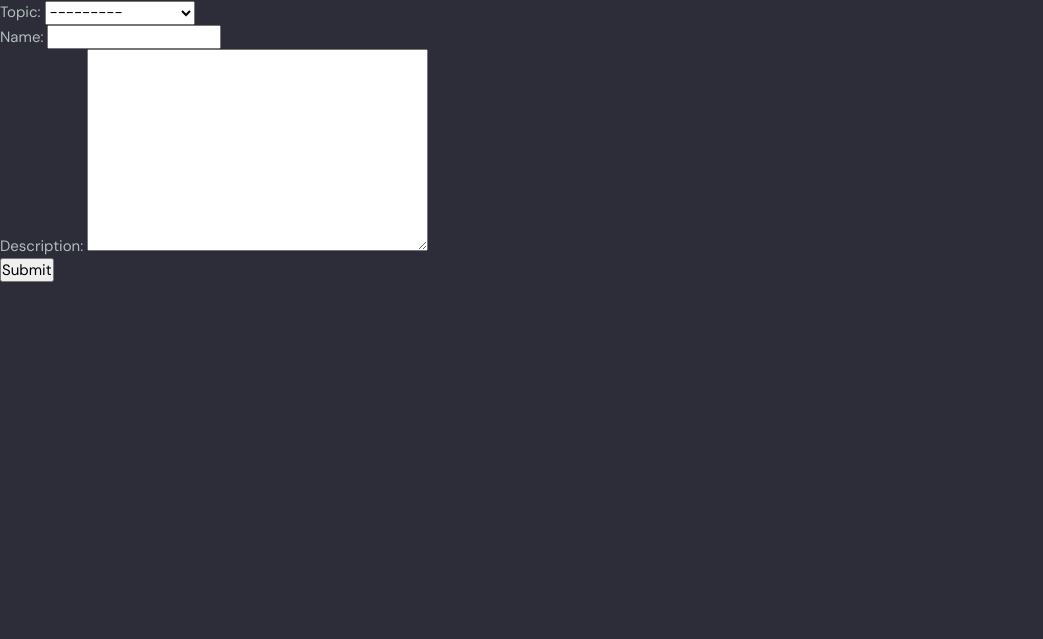
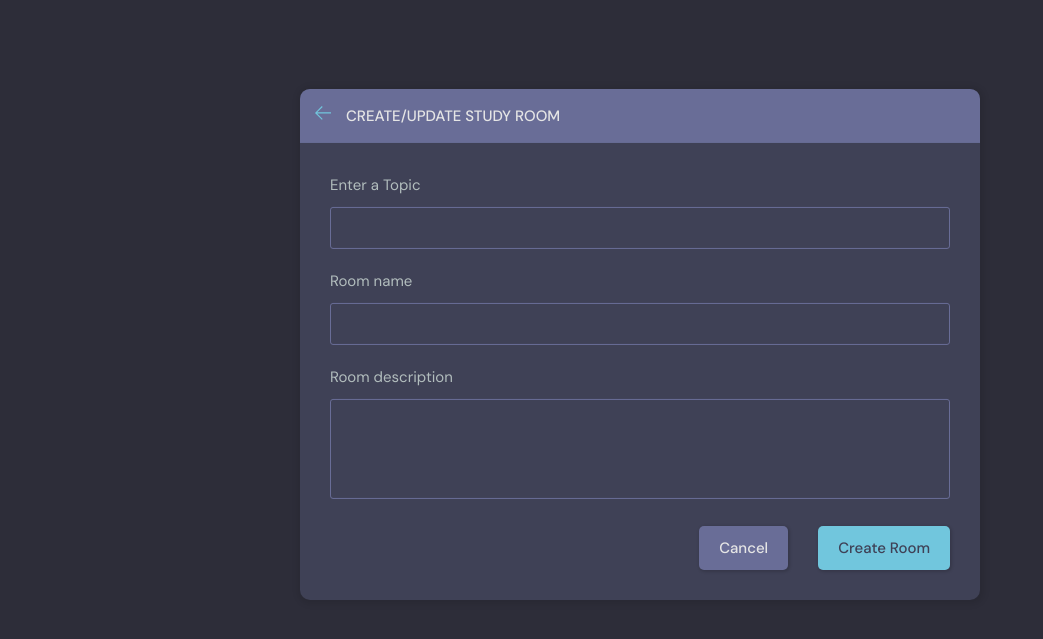
Before and after one commit to nageshpk/Django-dennis-tutorial, a Django app: page /create_room/ in a window 1280 px wide. Shown: the part 76-715 px from the top of the page, without its empty margins (0-1043 px from the left). Run offline with Django 3.2, Linux system fonts and the light colour scheme; a user stored in the database is signed in; data comes from the database, SQL or seed files in the repository.

Commit message:
add more theme

```diff
--- a/base/templates/base/home.html
+++ b/base/templates/base/home.html
@@ -33,7 +33,7 @@
               <h2>Study Room</h2>
               <p>{{room_count}} Rooms available</p>
             </div>
-            <a class="btn btn--main" href="create-room.html">
+            <a class="btn btn--main" href="{% url 'create-room' %}">
               <svg version="1.1" xmlns="http://www.w3.org/2000/svg" width="32" height="32" viewBox="0 0 32 32">
                 <title>add</title>
                 <path
--- a/base/templates/base/room_form.html
+++ b/base/templates/base/room_form.html
@@ -1,13 +1,63 @@
+
+
+
 {% extends 'main.html' %}
 
 {% block content %}
 
-<div>
-  <form method="POST" action=''>
-    {% csrf_token %}
-    {{form.as_p}}
-    <input type='submit' value='Submit'>
-  </form>
-</div>
+  <main class="create-room layout">
+    <div class="container">
+      <div class="layout__box">
+        <div class="layout__boxHeader">
+          <div class="layout__boxTitle">
+            <a href="{% url 'home' %}">
+              <svg version="1.1" xmlns="http://www.w3.org/2000/svg" width="32" height="32" viewBox="0 0 32 32">
+                <title>arrow-left</title>
+                <path
+                  d="M13.723 2.286l-13.723 13.714 13.719 13.714 1.616-1.611-10.96-10.96h27.625v-2.286h-27.625l10.965-10.965-1.616-1.607z">
+                </path>
+              </svg>
+            </a>
+            <h3>Create/Update Study Room</h3>
+          </div>
+        </div>
+        <div class="layout__body">
+          <form class="form" action="" method="POST">
+            {% csrf_token %}
+
+            <div class="form__group">
+              <label for="room_topic">Enter a Topic</label>
+              <input required type='text' name="topic" list="topic-list">
+              <datalist id="topic-list">
+                <select id="room_topic">
+                  {% for topic in topics %}
+                  <option value="{{topic.name}}">{{topic.name}}</option>
+                  {% endfor %}
+                </select>
+              </datalist>
+            </div>
+
+
+            <div class="form__group">
+              <label for="room_name">Room name</label>
+              {{form.name}}
+            </div>
+
+
+            <div class="form__group">
+              <label for="room_description">Room description</label>
+              {{form.description}}
+            </div>
+
+
+            <div class="form__action">
+              <a class="btn btn--dark" href="{% url 'home' %}">Cancel</a>
+              <button class="btn btn--main" type="submit">Create Room</button>
+            </div>
+          </form>
+        </div>
+      </div>
+    </div>
+  </main>
 
 {% endblock %}
--- a/base/views.py
+++ b/base/views.py
@@ -110,6 +110,7 @@
 @login_required(login_url='login')
 def createRoom(request):
     form = RoomForm()
+    topics = Topic.objects.all()
 
     if request.method == "POST":
         form = RoomForm(request.POST)
@@ -119,7 +120,7 @@
             room.save()
             return redirect('home')
 
-    context = {'form': form}
+    context = {'form': form, 'topics': topics}
     return render(request, 'base/room_form.html', context)
 
 
@@ -127,6 +128,7 @@
 def updateRoom(request, pk):
     room = Room.objects.get(id=pk)
     form = RoomForm(instance=room)
+    topics = Topic.objects.all()
 
     if request.user != room.host:
         return HttpResponse("You are not allowed here")
@@ -137,7 +139,7 @@
             form.save()
             return redirect('home')
 
-    context = {'form': form}
+    context = {'form': form, 'topics': topics}
     return render(request, 'base/room_form.html', context)
 
 
```
Also changed, not shown: base/templates/base/room.html (+33 -35 lines).
